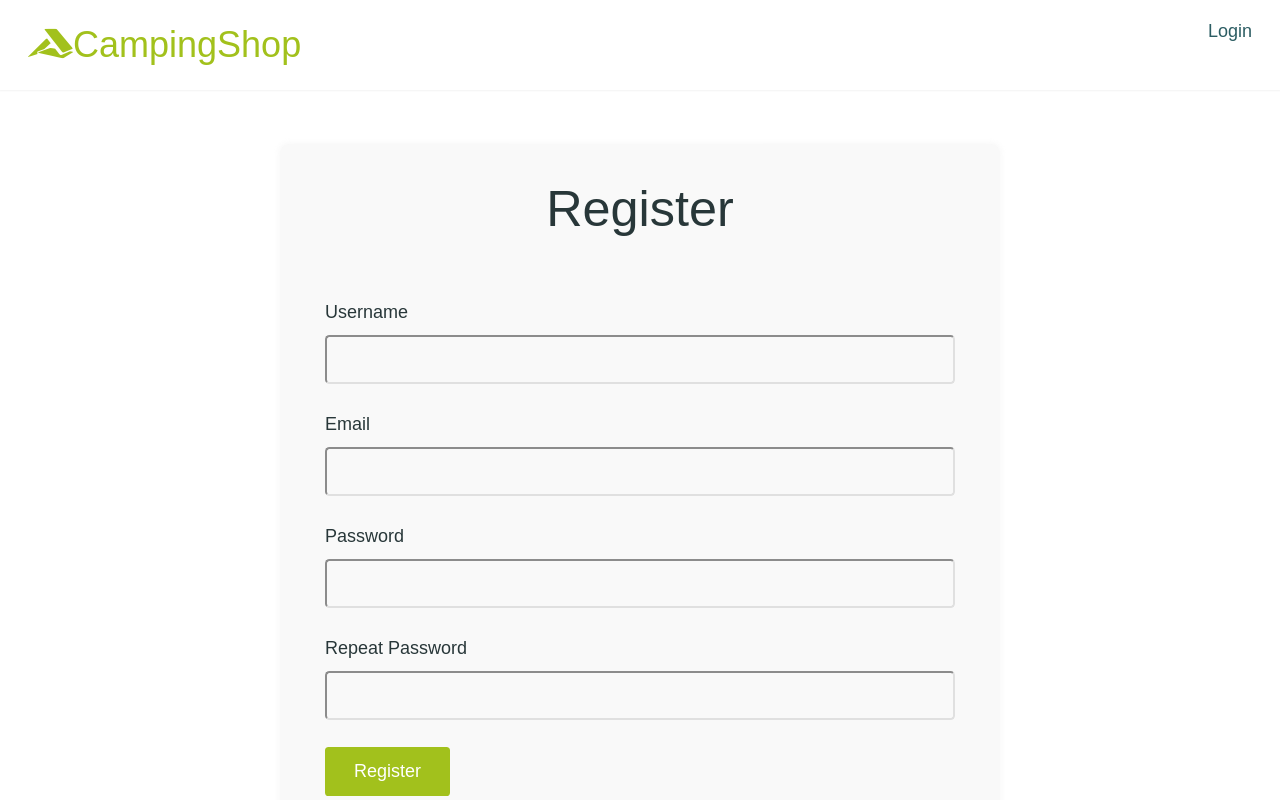
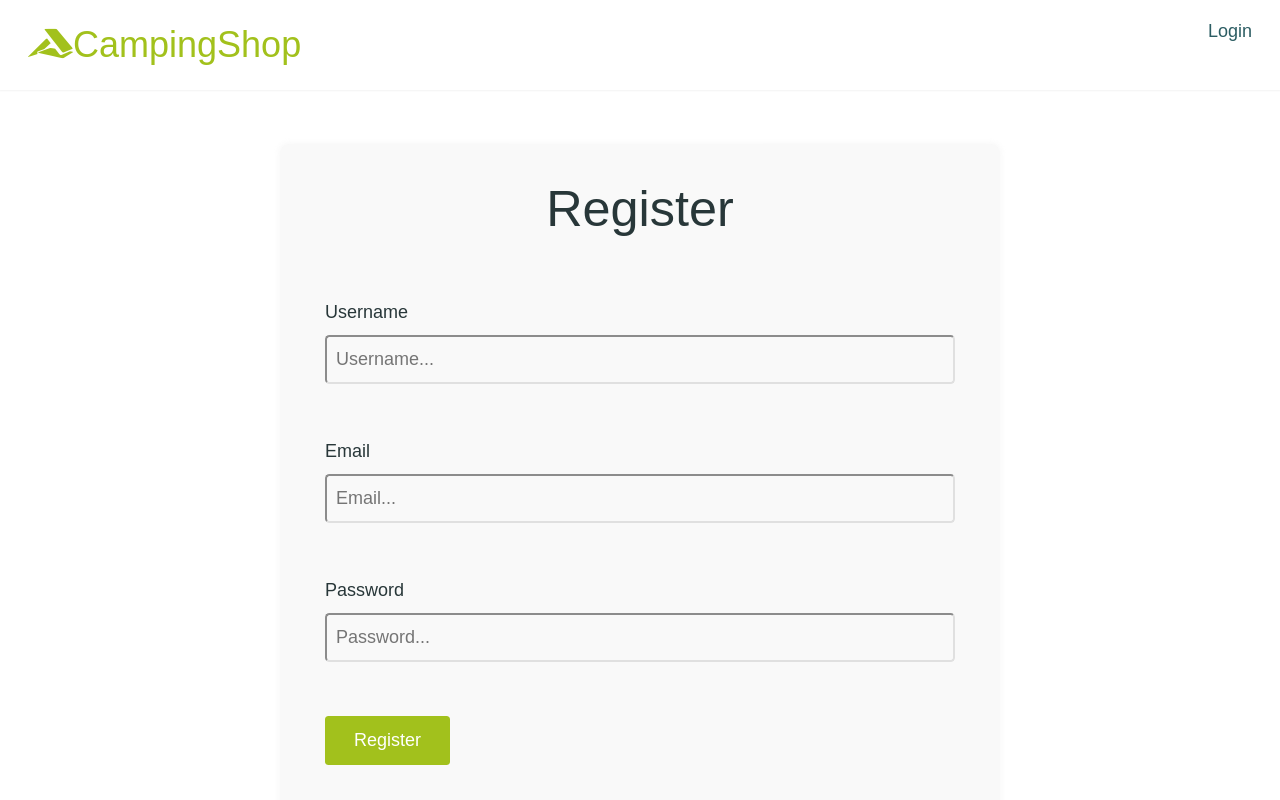
Before and after one commit to IrinaDimcheva/camping-shop, a React (Create React App) app: page /register in a window 1280 px wide. Shown: the top 800 px of the page. Built offline with nearby package versions, Linux system fonts and the light colour scheme.

Commit message:
adding register, login, logout, auth-context, loading-spinner

```diff
--- a/package.json
+++ b/package.json
@@ -8,6 +8,7 @@
     "@testing-library/user-event": "^13.5.0",
     "react": "^18.2.0",
     "react-dom": "^18.2.0",
+    "react-hook-form": "^7.34.0",
     "react-router-dom": "^6.3.0",
     "react-scripts": "5.0.1",
     "web-vitals": "^2.1.4"
--- a/src/App.js
+++ b/src/App.js
@@ -1,4 +1,3 @@
-// import { useContext, useEffect } from 'react';
 import { Route, Routes } from 'react-router-dom';
 
 import Footer from './shared/components/Footer';
@@ -10,28 +9,21 @@ import Home from './products/pages/Home';
 import Login from './user/pages/Login';
 import Register from './user/pages/Register';
 import ProductDetail from './products/pages/ProductDetail';
-import { AuthContext, AuthContextProvider } from './shared/context/auth-context';
-// import parseCookies from './shared/util/parse-cookies';
+import { AuthContextProvider } from './shared/context/auth-context';
+import { useAuth } from './shared/hooks/auth-hook';
 import './App.css';
 
 function App() {
-  // const { isLoggedIn, userId, isAdmin, login, logout } = useContext(AuthContext);
-  // console.log(parseCookies());
+  const { token, userId, isAdmin, login, logout } = useAuth();
 
-  // useEffect(() => {
-  //   const token = getCookie('auth-cookie');
-  //   if (token) {
-  //     login(token);
-  //   }
-  // }, [token]);
   // let routes;
-  // if (isLoggedIn) {
+  // if (token) {
   //   routes = (
   //     <>
   //       <Route path='/' element={<Home />} />
   //     </>
   //   );
-  // } else if (isLoggedIn && isAdmin) {
+  // } else if (token && isAdmin) {
   //   routes = (
   //     <>
   //       <Route path='/' element={<Home />} />
--- a/src/shared/components/Header.js
+++ b/src/shared/components/Header.js
@@ -1,7 +1,7 @@
 import { useContext } from 'react';
 import { NavLink, Link } from 'react-router-dom';
 
-import { AuthContext } from '../context/auth-context';
+import AuthContext from '../context/auth-context';
 import styles from './Header.module.css';
 
 const Header = () => {
--- /dev/null
+++ b/src/shared/components/UIElements/LoadingSpinner.css
@@ -0,0 +1,38 @@
+.lds-dual-ring {
+  display: inline-block;
+  width: 64px;
+  height: 64px;
+}
+
+.lds-dual-ring::after {
+  content: ' ';
+  display: block;
+  width: 46px;
+  height: 46px;
+  margin: 1px;
+  border-radius: 50%;
+  border: 5px solid var(--clr-green-200);
+  border-color: var(--clr-green-200) transparent var(--clr-green-200) transparent;
+  animation: lds-dual-ring 1.2s linear infinite;
+}
+
+.loading-spinner__overlay {
+  height: 100%;
+  width: 100%;
+  position: absolute;
+  top: 0;
+  left: 0;
+  background: rgba(255, 255, 255, 0.9);
+  display: flex;
+  justify-content: center;
+  align-items: center;
+}
+
+@keyframes lds-dual-ring {
+  0% {
+    transform: rotate(0deg);
+  }
+  100% {
+    transform: rotate(360deg);
+  }
+}
--- /dev/null
+++ b/src/shared/components/UIElements/LoadingSpinner.js
@@ -0,0 +1,11 @@
+import './LoadingSpinner.css';
+
+const LoadingSpinner = props => {
+  return (
+    <div className={`${props.asOverlay && 'loading-spinner__overlay'}`}>
+      <div className="lds-dual-ring"></div>
+    </div>
+  );
+};
+
+export default LoadingSpinner;
--- a/src/shared/context/auth-context.js
+++ b/src/shared/context/auth-context.js
@@ -1,50 +1,66 @@
-import { useState } from "react";
-import { useCallback } from "react";
-import { createContext } from "react";
-import { useNavigate } from "react-router-dom";
+import { createContext, useState, useCallback } from 'react';
+import { useNavigate } from 'react-router-dom';
 
-import { logout as logoutService } from '../../services/auth-service';
+import { logoutService } from '../../services/auth-service';
 
-export const AuthContext = createContext({
+const AuthContext = createContext({
   isLoggedIn: false,
-  userId: null,
+  user: null,
   isAdmin: false,
-  login: () => { },
+  login: (data) => { },
   logout: () => { }
 });
 
-export const AuthContextProvider = ({ children }) => {
+export const AuthContextProvider = props => {
+  const [isLoggedIn, setIsLoggedIn] = useState(false);
+  const [username, setUsername] = useState('');
+  const [userId, setUserId] = useState('');
+  const [email, setEmail] = useState('');
+  const [isAdmin, setIsAdmin] = useState(false);
+  const userIsLoggedIn = !!userId;
   const navigate = useNavigate();
 
-  const [isLoggedIn, setIsLoggedIn] = useState(false);
-  const [userId, setUserId] = useState(null);
-  const [isAdmin, setIsAdmin] = useState(false);
-
-  const login = useCallback((user) => {
+  const loginHandler = useCallback((user) => {
     setIsLoggedIn(!!user);
+    setUsername(user.username);
     setUserId(user._id);
+    setEmail(user.email);
     setIsAdmin(user.isAdmin);
   }, []);
 
-  const logout = useCallback(() => {
+  const logoutHandler = useCallback(() => {
     logoutService().then(() => {
       setIsLoggedIn(false);
       setUserId(null);
       setIsAdmin(false);
+      setUsername(null);
+      setEmail(null);
       navigate('/login');
       return null;
     });
   }, []);
 
-  return (
-    <AuthContext.Provider value={{
-      isLoggedIn,
-      userId,
-      isAdmin,
-      login,
-      logout
-    }}>
-      {children}
-    </AuthContext.Provider>
-  );
+
+  const contextValue = {
+    username,
+    userId,
+    email,
+    isAdmin,
+    isLoggedIn,
+    login: loginHandler,
+    logout: logoutHandler
+  };
+
+  console.log(
+    username,
+    userId,
+    email,
+    isAdmin,
+    userIsLoggedIn)
+
+  return <AuthContext.Provider value={contextValue}>
+    {props.children}
+  </AuthContext.Provider>;
 };
+
+export default AuthContext;
--- a/src/shared/hooks/auth-hook.js
+++ b/src/shared/hooks/auth-hook.js
@@ -1,5 +1,53 @@
-import { useCallback, useState, useEffect } from "react";
+import { useCallback, useState, useEffect } from 'react';
+
+let logoutTimer;
 
 export const useAuth = () => {
+  const [token, setToken] = useState(false);
+  const [tokenExpirationDate, setTokenExpirationDate] = useState();
+  const [userId, setUserId] = useState(null);
 
-}
+  const login = useCallback((uid, token, expirationDate) => {
+    setToken(token);
+    setUserId(uid);
+    const tokenExpirationDate = expirationDate || new Date(new Date().getTime() + 1000 * 60 * 60);
+    setTokenExpirationDate(tokenExpirationDate);
+    localStorage.setItem(
+      'userData',
+      JSON.stringify({
+        userId: uid,
+        token: token,
+        expiration: tokenExpirationDate.toISOString()
+      })
+    );
+  }, []);
+
+  const logout = useCallback(() => {
+    setToken(null);
+    setTokenExpirationDate(null);
+    setUserId(null);
+    localStorage.removeItem('userData');
+  }, []);
+
+  useEffect(() => {
+    if (token && tokenExpirationDate) {
+      const remainingTime = tokenExpirationDate.getTime() - new Date().getTime();
+      logoutTimer = setTimeout(logout, remainingTime);
+    } else {
+      clearTimeout(logoutTimer);
+    }
+  }, [token, logout, tokenExpirationDate]);
+
+  useEffect(() => {
+    const storedData = JSON.parse(localStorage.getItem('userData'));
+    if (
+      storedData &&
+      storedData.token &&
+      new Date(storedData.expiration) > new Date()
+    ) {
+      login(storedData.userId, storedData.token, new Date(storedData.expiration));
+    }
+  }, [login]);
+
+  return { token, userId, login, logout };
+};
--- a/src/user/pages/Login.js
+++ b/src/user/pages/Login.js
@@ -1,81 +1,71 @@
-import { useState } from 'react';
+import { useState, useContext } from 'react';
 import { Link, useNavigate } from 'react-router-dom';
+import { useForm } from 'react-hook-form';
 
-import { AuthContext } from '../../shared/context/auth-context';
-import { login } from '../../services/auth-service';
+import LoadingSpinner from '../../shared/components/UIElements/LoadingSpinner';
+import AuthContext from '../../shared/context/auth-context';
+import { loginService } from '../../services/auth-service';
 import styles from './Login.module.css';
-import { useContext } from 'react';
-import { useEffect } from 'react';
 
 const Login = () => {
-  const auth = useContext(AuthContext);
-  const [email, setEmail] = useState('');
-  const [password, setPassword] = useState('');
   const navigate = useNavigate();
+  const authCtx = useContext(AuthContext);
+  const [isLoading, setIsLoading] = useState(false);
+  const { register, handleSubmit, formState: { errors }, reset } = useForm({
+    mode: 'onBlur' || 'onChange'
+  });
 
-  const emailChangeHandler = event => {
-    setEmail(event.target.value);
-  };
+  const onSubmitHandler = (data, event) => {
+    event.preventDefault();
+    setIsLoading(true);
 
-  const passwordChangeHandler = event => {
-    setPassword(event.target.value);
-  };
-
-  // useEffect(() => {
-
-  // })
-
-  const loginHandler = (event) => {
-    event.preventDefault();
-
-    const userData = {
-      email,
-      password
-    }
-
-    login(userData).then(user => {
-      // auth.login(user);
-      if (!user) {
-        return;
-      }
-      auth.login(user._id, user.admin);
-      navigate('/');
-
-      console.log(user);
-      console.log(auth.isLoggedIn, auth.userId, auth.isAdmin)
-    }).catch(err => console.log(err));
-
-    setEmail('');
-    setPassword('');
+    loginService(data)
+      .then(user => {
+        setIsLoading(false);
+        console.log(user);
+        authCtx.login(user);
+        navigate('/');
+      }).catch(err => {
+        console.log(err);
+        alert(err.message);
+      });
+    reset();
   };
 
   return (
     <div className={styles.container}>
+      {isLoading && <LoadingSpinner asOverlay />}
       <h1>Login</h1>
-      <form onSubmit={loginHandler}>
+      <form onSubmit={handleSubmit(onSubmitHandler)}>
         <p>
           <label htmlFor="email">Email</label>
           <input
             type="email"
             id="email"
             name="email"
-            required
-            value={email}
-            onChange={emailChangeHandler}
+            placeholder='Email...'
+            {...register('email', {
+              required: 'Email is required.'
+            })}
           />
         </p>
+        <p className={styles.error}>{errors.email?.message}</p>
         <p>
           <label htmlFor="password">Password</label>
           <input
             type="password"
             id="password"
             name="password"
-            required
-            value={password}
-            onChange={passwordChangeHandler}
+            placeholder='Password...'
+            {...register('password', {
+              required: 'Password is required.'
+            })}
           />
         </p>
-        <button className="btn btn-primary" type='submit'>Login</button>
+        <p className={styles.error}>{errors.password?.message}</p>
+        {!isLoading && (
+          <button className="btn btn-primary" type='submit'>Login</button>
+        )}
       </form>
       <p>Don't have an account? <Link to='/register' className={styles.link}>Create a new user</Link></p>
     </div>
--- a/src/user/pages/Login.module.css
+++ b/src/user/pages/Login.module.css
@@ -1,12 +1,9 @@
 .container {
   max-width: 40em;
   margin: 3rem auto;
-  /* padding: 1.5rem; */
-  /* text-align: center; */
   background-color: var(--clr-gray-50);
   border-radius: var(--border-radius-medium);
   box-shadow: 0 0 0.3em 0.1em rgba(227, 225, 225, 0.2);
-  /* box-shadow: 0 0.01em 0.1em 0.05em rgba(0,0,0,0.1); */
 }
 
 .container h1,
@@ -46,3 +43,7 @@ hr {
 .link:hover {
   color: var(--clr-green-400);
 }
+
+.error {
+  color: red;
+}
--- a/src/user/pages/Register.js
+++ b/src/user/pages/Register.js
@@ -1,45 +1,105 @@
-import { Link } from "react-router-dom";
+import { useState, useContext } from 'react';
+import { Link, useNavigate } from 'react-router-dom';
+import { useForm } from 'react-hook-form';
+
+import AuthContext from '../../shared/context/auth-context';
+import { registerService } from '../../services/auth-service';
+import LoadingSpinner from '../../shared/components/UIElements/LoadingSpinner';
 import styles from './Login.module.css';
 
 const Register = () => {
+  const navigate = useNavigate();
+  const authCtx = useContext(AuthContext);
+  const [isLoading, setIsLoading] = useState(false);
+  const { register, handleSubmit, formState: { errors }, reset } = useForm({
+    mode: 'onTouched' || 'onBlur'
+  });
+
+  const onSubmitHandler = (data, event) => {
+    event.preventDefault();
+    setIsLoading(true);
+    console.log({ data });
+    registerService(data)
+      .then(user => {
+        setIsLoading(false);
+        console.log(user);
+        authCtx.login(user);
+        navigate('/');
+      }).catch(err => {
+        setIsLoading(false);
+        console.log(err);
+        alert(err.message);
+      });
+    reset();
+  };
+
   return (
     <div className={styles.container}>
+      {isLoading && <LoadingSpinner asOverlay />}
       <h1>Register</h1>
-      <form action="">
+      <form onSubmit={handleSubmit(onSubmitHandler)}>
         <p>
           <label htmlFor="username">Username</label>
-          <input type="text" name="username" id="username" />
+          <input
+            type="text"
+            name="username"
+            id="username"
+            placeholder='Username...'
+            {...register('username', {
+              required: 'Username is required.',
+              minLength: {
+                value: 3,
+                message: 'Username should be at least 3 characters.'
+              },
+              maxLength: {
+                value: 25,
+                message: 'Username should not be longer than 30 characters.'
+              }
+            })}
+          />
         </p>
+        <p className={styles.error}>{errors.username?.message}</p>
         <p>
           <label htmlFor="email">Email</label>
-          <input type="email" id="email" name="email" />
+          <input
+            type="email"
+            id="email"
+            name="email"
+            placeholder='Email...'
+            {...register('email', {
+              required: 'Email is required.',
+              pattern: {
+                value: /^[a-z0-9_\.-]{4,}@[a-z]{2,5}\.[a-z]{2,4}$/,
+                message: 'Email is not valid.'
+              }
+            })}
+          />
         </p>
+        <p className={styles.error}>{errors.email?.message}</p>
         <p>
           <label htmlFor="password">Password</label>
-          <input type="password" id="password" name="password" />
+          <input
+            type="password"
+            id="password"
+            name="password"
+            placeholder='Password...'
+            {...register('password', {
+              required: 'Password is required.',
+              minLength: {
+                value: 6,
+                message: 'Password should be at least 6 characters.'
+              },
+              maxLength: {
+                value: 32,
+                message: 'Password should not be longer than 32 characters.'
+              },
+            })}
+          />
         </p>
-        <p>
-          <label htmlFor="re-password">Repeat Password</label>
-          <input type="password" id="re-password" name="rePassword" />
-        </p>
-        {/* <hr />
-        <p>
-          <label htmlFor="full-name">Full Name</label>
-          <input type="text" name="fullName" id="full-name" />
-        </p>
-        <p>
-          <label htmlFor="street">Street</label>
-          <input type="text" name="street" id="street" />
-        </p>
-        <p>
-          <label htmlFor="postal">Postal Code</label>
-          <input type="text" name="postal" id="postal" />
-        </p>
-        <p>
-          <label htmlFor="city">City</label>
-          <input type="text" name="city" id="city" />
-        </p> */}
-        <button className="btn btn-primary">Register</button>
+        <p className={styles.error}>{errors.password?.message}</p>
+        {!isLoading && (
+          <button type='submit' className="btn btn-primary">Register</button>
+        )}
       </form>
       <p>Have an account already? <Link to='/login' className={styles.link}>Login</Link></p>
     </div>
```
Also changed, not shown: src/services/auth-service.js (+7 -7 lines), src/shared/util/parse-cookies.js (deleted, +0 -16 lines), 1 other file (tests, documents, lock files or other folders).
